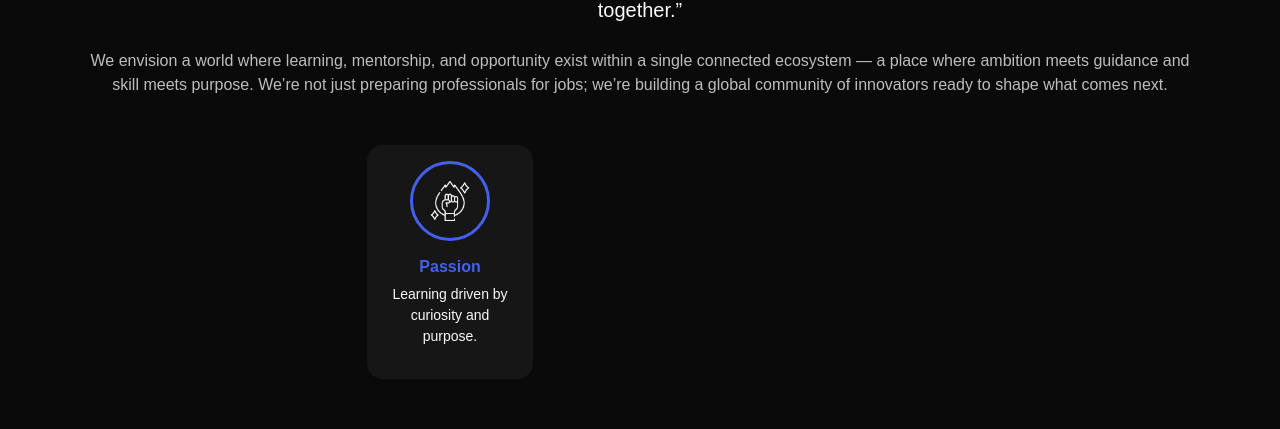
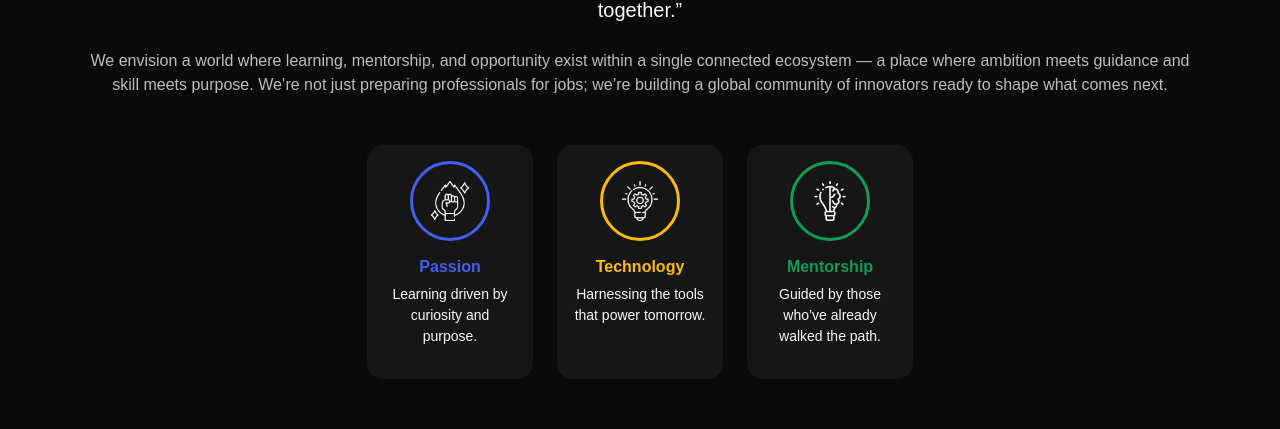
Before and after one commit to sarvesh8939/skill_census, a React (Vite) app: page /aboutus in a window 1280 px wide. Shown: the part 1131-1560 px from the top of the page. Built offline with nearby package versions, Linux system fonts and the light colour scheme.

Commit message:
minor changes

```diff
--- a/src/App.jsx
+++ b/src/App.jsx
@@ -1,4 +1,5 @@
-import { BrowserRouter as Router, Routes, Route } from "react-router-dom";
+import { BrowserRouter as Router, Routes, Route, useLocation } from "react-router-dom";
+import { useEffect } from "react";
 import NavigationBar from "./components/Navbar";
 import Footer from "./components/Footer";
 import Home from "./pages/Home";
@@ -11,10 +12,21 @@ import Blog from "./pages/Blog";
 import EduNews from "./pages/EduNews";
 import BlogDetail from "./pages/BlogDetail";
 
+function ScrollToTop() {
+  const { pathname } = useLocation();
+
+  useEffect(() => {
+    window.scrollTo({ top: 0, behavior: "auto" }); // instantly scrolls to top on route change
+  }, [pathname]);
+
+  return null;
+}
+
 function App() {
   return (
     <Router>
       <NavigationBar />
+      <ScrollToTop/>
       <Routes>
         <Route path="/" element={<Home />} />
         <Route path="/aboutus" element={<AboutUs />} />
--- a/src/pages/AboutUs.jsx
+++ b/src/pages/AboutUs.jsx
@@ -2,12 +2,12 @@ import React, { useEffect, useRef, useState } from "react";
 import { Container, Row, Col } from "react-bootstrap";
 import { useInView } from "react-intersection-observer";
 import "../styles/AboutUs.css";
-import bannerImg from "../assets/office.jpg"; // replace with your banner image
+import book from "../assets/back-school.jpg"
 import aboutImg from "../assets/freepik.png";
-import bulb from "../assets/light-bulb.png"
-import technology from "../assets/innovation.png"
-import passion from "../assets/passion.png"
-import peopleImage from "../assets/grp_office.jpg"
+import bulb from "../assets/light-bulb.png";
+import technology from "../assets/innovation.png";
+import passion from "../assets/passion.png";
+import peopleImage from "../assets/grp_office.jpg";
 
 const AboutUs = () => {
   const { ref, inView } = useInView({
@@ -15,23 +15,12 @@ const AboutUs = () => {
     threshold: 0.2,
   });
 
-  const [visibleIndex, setVisibleIndex] = useState(-1);
-  const refs = useRef([]);
-  useEffect(() => {
-    const observer = new IntersectionObserver(
-      (entries) => {
-        entries.forEach((entry, i) => {
-          if (entry.isIntersecting) {
-            setVisibleIndex((prev) => Math.max(prev, i));
-          }
-        });
-      },
-      { threshold: 0.3 }
-    );
+  const { ref: containerRef, inView: containerInView } = useInView({
+    triggerOnce: true,
+    threshold: 0.3,
+  });
 
-    refs.current.forEach((el) => el && observer.observe(el));
-    return () => observer.disconnect();
-  }, []);
+  // image translate effect
 
   return (
     <div className="aboutus-page">
@@ -53,11 +42,7 @@ const AboutUs = () => {
         <Container>
           <Row className="align-items-center">
             {/* LEFT IMAGE */}
-            <Col
-              lg={6}
-              md={12}
-              className="text-center mb-4 mb-lg-0"
-            >
+            <Col lg={6} md={12} className="text-center mb-4 mb-lg-0">
               <img
                 src={aboutImg}
                 alt="Who We Are"
@@ -92,7 +77,10 @@ const AboutUs = () => {
       </section>
 
       {/* Our Vision Section */}
-      <section className="py-5 text-center our-vision-section text-white">
+      <section
+        ref={containerRef}
+        className="py-5 text-center our-vision-section text-white"
+      >
         <Container>
           <h2 className="fw-bold display-6 mb-3">Our Vision</h2>
           <p className="lead text-light mb-4">
@@ -106,7 +94,6 @@ const AboutUs = () => {
             professionals for jobs; we’re building a global community of
             innovators ready to shape what comes next.
           </p>
-
           <div className="row justify-content-center">
             {[
               {
@@ -128,15 +115,12 @@ const AboutUs = () => {
                 icon: bulb,
               },
             ].map((p, i) => (
-              <div
-                key={i}
-                className="col-lg-2 col-md-4 col-sm-6 mb-4"
-                ref={(el) => (refs.current[i] = el)}
-              >
+              <div key={i} className="col-lg-2 col-md-4 col-sm-6 mb-4">
                 <div
                   className={`pillar-card p-3 rounded-4 h-100 ${
-                    visibleIndex >= i ? "slide-up" : "hidden"
+                    containerInView ? "slide-up" : "hidden"
                   }`}
+                  style={{ transitionDelay: `${0.5 * i}s` }}
                 >
                   <div
                     className="icon-circle mx-auto mb-3"
@@ -166,7 +150,6 @@ const AboutUs = () => {
 
       <section className="mission-section py-5">
         <Container>
-          {/* Mission Top */}
           <div className="mission-main mb-5 text-center">
             <div className="mission-subtitle mb-2 fw-bold">Our Difference</div>
             <h1 className="mission-title fw-bold mb-2">
@@ -182,7 +165,6 @@ const AboutUs = () => {
           <Row className="mission-people-row align-items-center">
             <Col lg={6} md={12} className="mb-4 mb-lg-0">
               <div className="mission-people-block p-4">
-                {/* <div className="mission-subtitle mb-2 fw-bold">OUR PEOPLE</div> */}
                 <h2 className="people-title fw-bold mb-3">
                   Our Parent Company
                 </h2>
--- a/src/pages/Home.jsx
+++ b/src/pages/Home.jsx
@@ -180,11 +180,11 @@ function Home() {
                 <div className="flip-card mb-5">
                   <div className="flip-card-inner">
                     <div className="flip-card-front">
-                      <img
+                      {/* <img
                         src={item.icon}
                         alt=""
                         className="flipcard-img position-absolute bottom-50"
-                      />
+                      /> */}
                       <h3 className="">{item.title}</h3>
                     </div>
                     <div className="flip-card-back">
@@ -553,7 +553,7 @@ function Home() {
             {/* LEFT: TEXT SECTION */}
             <Col lg={6} md={12} className="mb-4 mb-lg-0">
               <div className="final-call-text">
-                <h4>Final Call to Action: </h4>
+                {/* <h4>Final Call to Action: </h4> */}
                 <h2>
                   Build the Career You Deserve <br />
                   The Future Learns Here.
--- a/src/styles/AboutUs.css
+++ b/src/styles/AboutUs.css
@@ -128,7 +128,7 @@
 }
 
 
-/* ===== Our Team Section ===== */
+/* ===== mission Section ===== */
 .mission-section {
   background: #fafbfc;
 }
```
Also changed, not shown: 1 other file (tests, documents, lock files or other folders).
